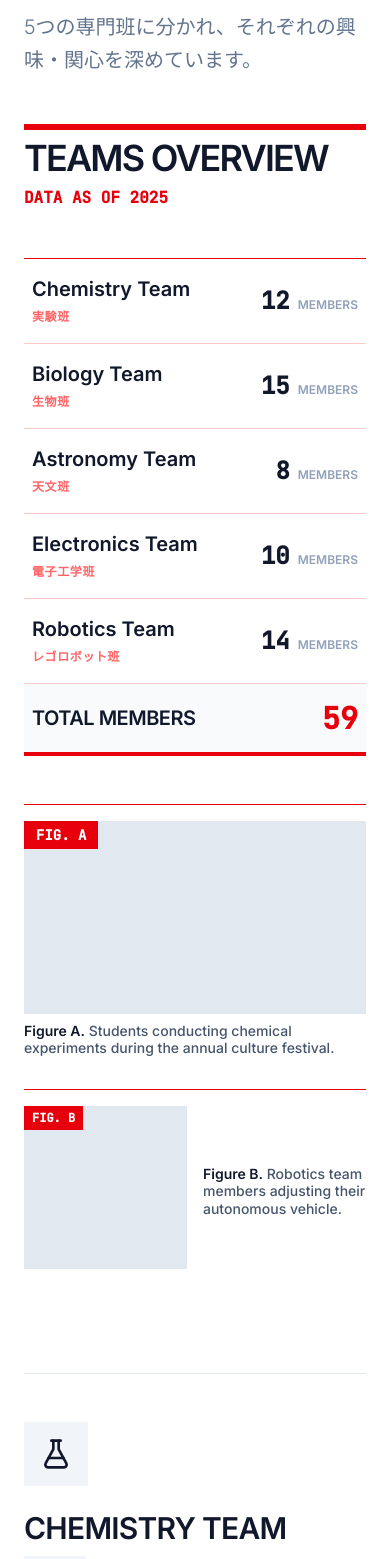
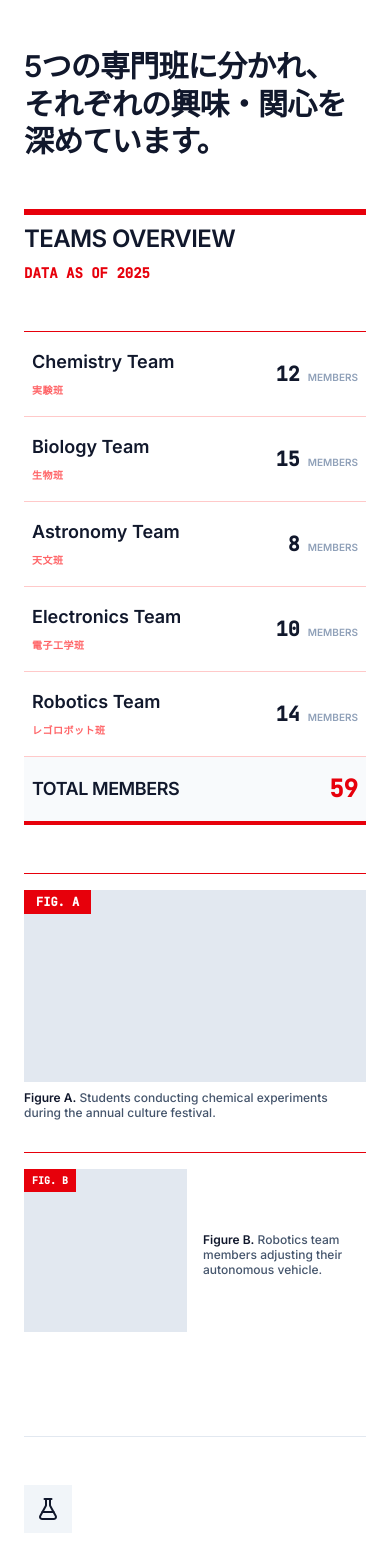
Before and after one commit to yuitokiuchi/hss-science, a React (Vite) app: page /activities in a window 390 px wide. Shown: the part 180-1739 px from the top of the page. Built offline with nearby package versions, Linux system fonts and the light colour scheme.

Commit message:
fix: layout

```diff
--- a/src/features/public/pages/ActivitiesPage.tsx
+++ b/src/features/public/pages/ActivitiesPage.tsx
@@ -1,5 +1,5 @@
 import { FlaskConical, Microscope, Telescope, Cpu, Bot } from 'lucide-react';
-import { PageHeader } from '../../../shared/components/PageHeader';
+import { StandardPageLayout } from '../layouts/StandardPageLayout';
 
 export function ActivitiesPage() {
   const teams = [
@@ -46,17 +46,18 @@ export function ActivitiesPage() {
   ];
 
   return (
-    <div className="pt-12 md:pt-20 px-6 md:px-12 max-w-7xl mx-auto">
-      <PageHeader
-        title="Activities"
-        subtitle="5つの専門班に分かれ、それぞれの興味・関心を深めています。"
-      />
+    <StandardPageLayout pageTitle="Activities">
+      <div className="max-w-6xl">
+        <h2 className="text-3xl md:text-5xl font-bold text-[#11182c] leading-tight mb-12 tracking-tight">
+          5つの専門班に分かれ、<br/>
+          それぞれの興味・関心を深めています。
+        </h2>
 
         {/* MIT Style Data Grid */}
         <div className="mb-24">
           <div className="border-t-[6px] border-red-600 pt-2 mb-12">
-          <h2 className="text-4xl font-black text-[#11182c] tracking-tighter uppercase">Teams Overview</h2>
-          <p className="text-red-600 font-bold font-mono mt-2">DATA AS OF 2025</p>
+            <h2 className="text-2xl font-bold text-[#11182c] tracking-tight uppercase">Teams Overview</h2>
+            <p className="text-red-600 font-bold font-mono mt-2 text-sm">DATA AS OF 2025</p>
           </div>
 
           <div className="grid grid-cols-1 lg:grid-cols-12 gap-12">
@@ -66,21 +67,21 @@ export function ActivitiesPage() {
                 {teams.map((team) => (
                   <div key={team.id} className="grid grid-cols-12 py-4 border-b border-red-200 items-center group hover:bg-red-50 transition-colors cursor-pointer">
                     <div className="col-span-8 pl-2">
-                    <span className="text-xl font-bold text-[#11182c] block group-hover:text-red-700 transition-colors">{team.name}</span>
-                    <span className="text-xs font-bold text-red-400 uppercase tracking-wider">{team.label}</span>
+                      <span className="text-lg font-bold text-[#11182c] block group-hover:text-red-700 transition-colors">{team.name}</span>
+                      <span className="text-[10px] font-bold text-red-400 uppercase tracking-wider">{team.label}</span>
                     </div>
                     <div className="col-span-4 text-right pr-2">
-                    <span className="text-2xl font-black text-[#11182c] font-mono">{team.members}</span>
-                    <span className="text-xs font-bold text-slate-400 ml-2 uppercase">Members</span>
+                      <span className="text-xl font-bold text-[#11182c] font-mono">{team.members}</span>
+                      <span className="text-[10px] font-bold text-slate-400 ml-2 uppercase">Members</span>
                     </div>
                   </div>
                 ))}
                 <div className="grid grid-cols-12 py-4 border-b-4 border-red-600 items-center bg-slate-50">
                   <div className="col-span-8 pl-2">
-                  <span className="text-xl font-black text-[#11182c] uppercase tracking-tight">Total Members</span>
+                    <span className="text-lg font-black text-[#11182c] uppercase tracking-tight">Total Members</span>
                   </div>
                   <div className="col-span-4 text-right pr-2">
-                  <span className="text-3xl font-black text-red-600 font-mono">59</span>
+                    <span className="text-2xl font-black text-red-600 font-mono">59</span>
                   </div>
                 </div>
               </div>
@@ -91,9 +92,9 @@ export function ActivitiesPage() {
               <div className="border-t border-red-600 pt-4">
                 <div className="aspect-video bg-slate-100 relative mb-2 group overflow-hidden">
                   <div className="absolute inset-0 bg-slate-200 transition-transform duration-700 group-hover:scale-105"></div>
-                <div className="absolute top-0 left-0 bg-red-600 text-white px-3 py-1 text-sm font-bold font-mono">FIG. A</div>
+                  <div className="absolute top-0 left-0 bg-red-600 text-white px-3 py-1 text-xs font-bold font-mono">FIG. A</div>
                 </div>
-              <p className="text-sm font-medium text-slate-600 leading-tight">
+                <p className="text-xs font-medium text-slate-600 leading-tight">
                   <strong className="text-[#11182c]">Figure A.</strong> Students conducting chemical experiments during the annual culture festival.
                 </p>
               </div>
@@ -103,11 +104,11 @@ export function ActivitiesPage() {
                   <div>
                     <div className="aspect-square bg-slate-100 relative mb-2 group overflow-hidden">
                       <div className="absolute inset-0 bg-slate-200 transition-transform duration-700 group-hover:scale-105"></div>
-                    <div className="absolute top-0 left-0 bg-red-600 text-white px-2 py-1 text-xs font-bold font-mono">FIG. B</div>
+                      <div className="absolute top-0 left-0 bg-red-600 text-white px-2 py-1 text-[10px] font-bold font-mono">FIG. B</div>
                     </div>
                   </div>
                   <div className="flex flex-col justify-center">
-                   <p className="text-sm font-medium text-slate-600 leading-tight">
+                     <p className="text-xs font-medium text-slate-600 leading-tight">
                       <strong className="text-[#11182c]">Figure B.</strong> Robotics team members adjusting their autonomous vehicle.
                     </p>
                   </div>
@@ -122,20 +123,20 @@ export function ActivitiesPage() {
           {teams.map((team) => (
             <div key={team.id} className="group grid grid-cols-1 md:grid-cols-12 gap-8 border-t border-slate-200 pt-12">
               <div className="md:col-span-4 lg:col-span-3">
-              <div className="w-16 h-16 bg-slate-100 flex items-center justify-center mb-6 group-hover:bg-[#11182c] transition-colors duration-300">
-                <team.icon className="w-8 h-8 text-[#11182c] group-hover:text-white transition-colors duration-300" />
+                <div className="w-12 h-12 bg-slate-100 flex items-center justify-center mb-6 group-hover:bg-[#11182c] transition-colors duration-300">
+                  <team.icon className="w-6 h-6 text-[#11182c] group-hover:text-white transition-colors duration-300" />
                 </div>
-              <h2 className="text-3xl font-black text-[#11182c] uppercase tracking-tight mb-2">{team.name}</h2>
-              <span className="inline-block bg-slate-100 text-[#11182c] text-xs font-bold px-3 py-1 uppercase tracking-wider">
+                <h2 className="text-2xl font-bold text-[#11182c] uppercase tracking-tight mb-2">{team.name}</h2>
+                <span className="inline-block bg-slate-100 text-[#11182c] text-[10px] font-bold px-2 py-1 uppercase tracking-wider">
                   {team.label}
                 </span>
               </div>
               <div className="md:col-span-8 lg:col-span-9">
-              <p className="text-lg text-slate-600 leading-relaxed">
+                <p className="text-base text-slate-600 leading-relaxed">
                   {team.desc}
                 </p>
-              <div className="mt-8">
-                <a href={`/articles?category=${team.id}`} className="inline-flex items-center font-bold text-[#11182c] hover:underline decoration-2 underline-offset-4">
+                <div className="mt-6">
+                  <a href={`/articles?category=${team.id}`} className="inline-flex items-center text-sm font-bold text-[#11182c] hover:underline decoration-2 underline-offset-4">
                     View Related Articles →
                   </a>
                 </div>
@@ -144,5 +145,6 @@ export function ActivitiesPage() {
           ))}
         </div>
       </div>
+    </StandardPageLayout>
   );
 }
--- a/src/features/public/pages/PostListPage.tsx
+++ b/src/features/public/pages/PostListPage.tsx
@@ -1,4 +1,5 @@
 import { useState } from 'react';
+import { StandardPageLayout } from '../layouts/StandardPageLayout';
 
 export function PostListPage() {
   const [selectedCategory, setSelectedCategory] = useState<string | null>(null);
@@ -23,26 +24,8 @@ export function PostListPage() {
   }));
 
   return (
-    <div className="container mx-auto px-6 py-12 md:py-20">
-      <div className="flex flex-col lg:flex-row gap-12">
-        {/* Left Sidebar: Vertical Text */}
-        <div className="lg:w-24 flex-shrink-0 hidden lg:block">
-          <div className="sticky top-32">
-            <h1 className="text-lg font-bold text-[#11182c] uppercase tracking-widest [writing-mode:vertical-lr] rotate-180 h-auto border-l-[6px] border-red-600 pl-4 py-2">
-              Articles & Research
-            </h1>
-          </div>
-        </div>
-
-        {/* Mobile Header (Visible only on mobile) */}
-        <div className="lg:hidden mb-8">
-          <h1 className="text-4xl font-black text-[#11182c] tracking-tighter uppercase border-l-[6px] border-red-600 pl-4">
-            Articles
-          </h1>
-        </div>
-
-        {/* Main Content */}
-        <div className="flex-1">
+    <StandardPageLayout pageTitle="Articles & Research">
+      <div className="max-w-6xl">
         {/* Filters */}
         <div className="flex flex-wrap gap-4 mb-12 border-b-4 border-[#11182c] pb-6">
           <button
@@ -90,7 +73,7 @@ export function PostListPage() {
                       {post.date}
                     </span>
                   </div>
-                    <h3 className="text-xl font-bold leading-tight group-hover:text-red-700 transition-colors mb-2 text-[#11182c]">
+                  <h3 className="text-lg font-bold leading-tight group-hover:text-red-700 transition-colors mb-2 text-[#11182c]">
                     {post.title}
                   </h3>
                   <p className="text-sm text-slate-600 leading-relaxed line-clamp-3">
@@ -102,7 +85,6 @@ export function PostListPage() {
           ))}
         </div>
       </div>
-      </div>
-    </div>
+    </StandardPageLayout>
   );
 }
```
Also changed, not shown: src/features/public/pages/PostDetailPage.tsx (+17 -14 lines). Lines whose indentation alone changed are shown as unchanged.
